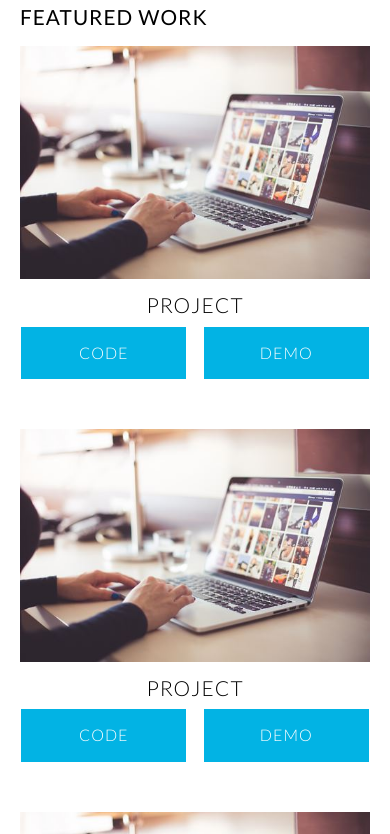
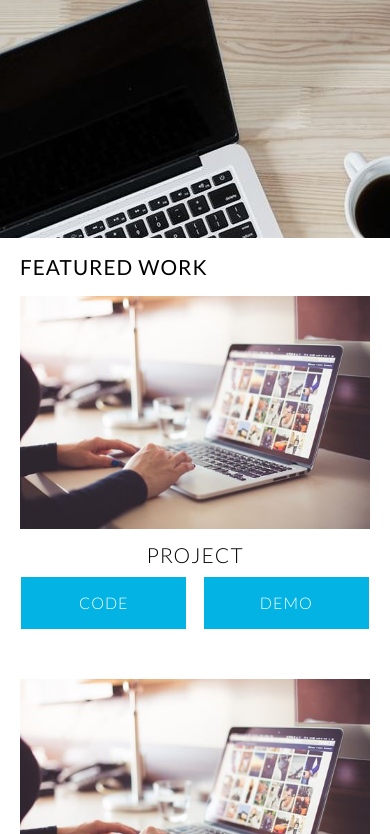
Before and after one commit to dominikaporzyczka/PortfolioUdacity, a plain HTML site: page index.html in a window 390 px wide. Shown: the part 87-921 px from the top of the page. Drawn offline with nearby package versions, Linux system fonts and the light colour scheme.

Commit message:
Improvements

```diff
--- a/css/responsive.css
+++ b/css/responsive.css
@@ -1,10 +1,6 @@
 @media screen and (max-width: 1000px) {
     .header-right {
         padding: 0 20px;
-    }
-
-    .center-img {
-        height: 30%;
     }
 
     .projects-container {
--- a/css/styles.css
+++ b/css/styles.css
@@ -56,7 +56,7 @@ header {
     background-repeat: no-repeat;
     background-position: top center;
     width: 100%;
-    height: 40%;
+    height: 250px;
 }
 
 /*
```
